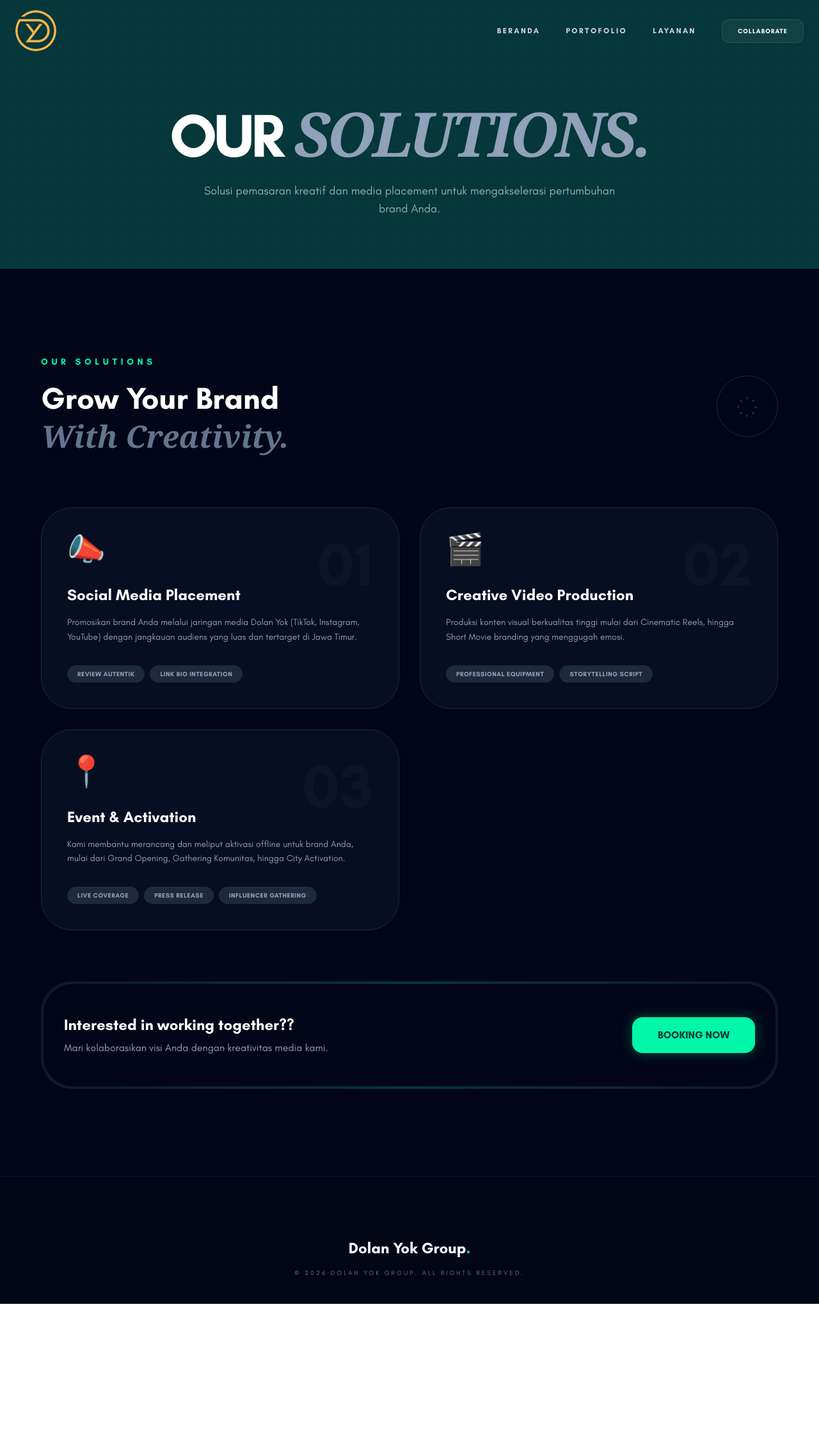
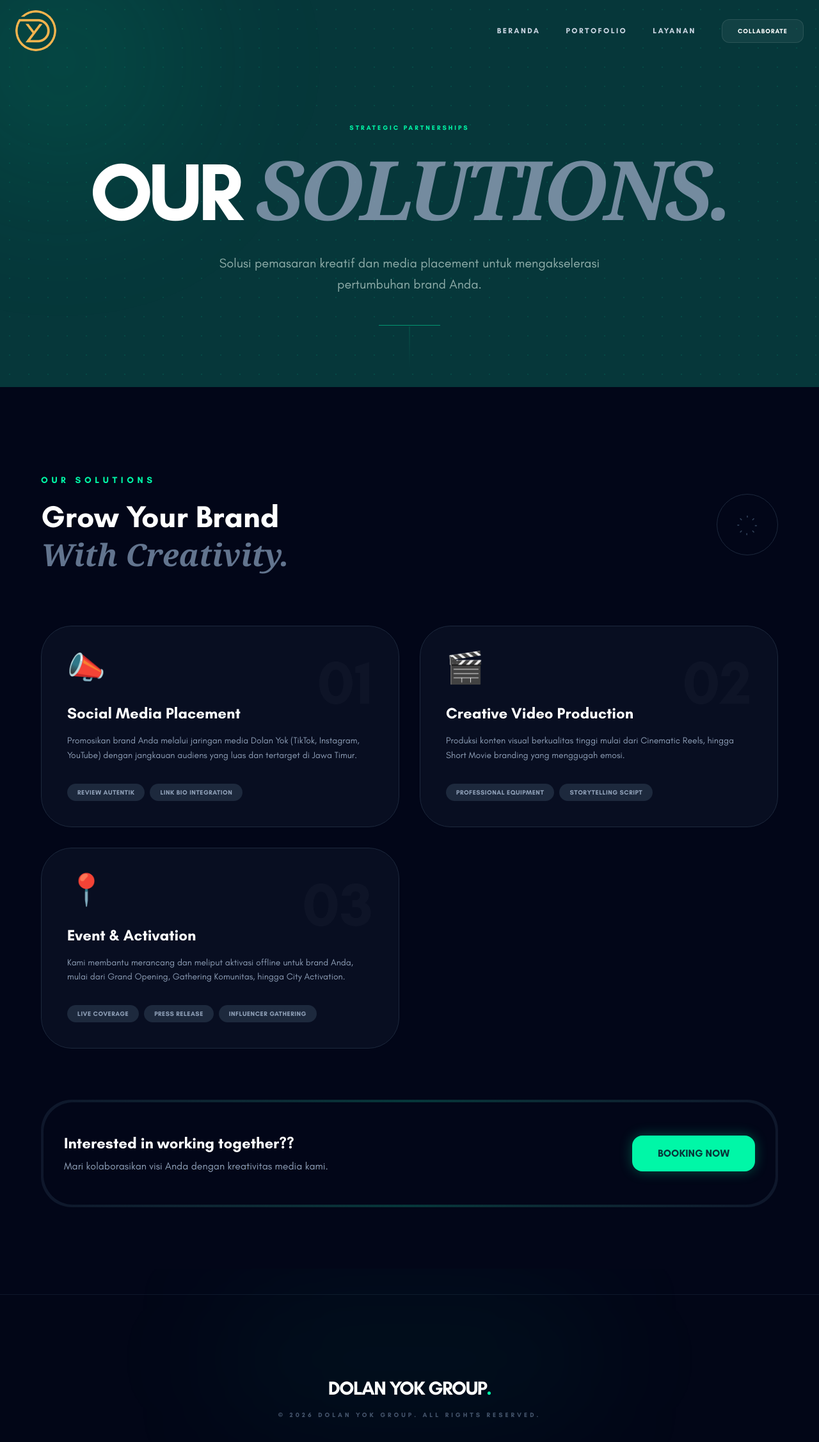
Before and after one commit to Rangz1727/Dolanyok, a Next.js app: page /layanan in a window 1280 px wide. Shown: the top 2254 px of the page at 64% size. Before the commit the page ends 2038 px from the top, so only its background shows below. Built offline with nearby package versions, Linux system fonts and the light colour scheme.

Commit message:
Update page.tsx

```diff
--- a/app/layanan/page.tsx
+++ b/app/layanan/page.tsx
@@ -1,40 +1,112 @@
 "use client";
 import { useEffect } from "react";
 import AOS from "aos";
+import "aos/dist/aos.css"; // Pastikan CSS AOS terimpor
+import { motion } from "framer-motion"; // Impor Framer Motion
 import Navbar from "../components/ui/Navbar";
 import Services from "../components/sections/Services";
 
 export default function LayananPage() {
   useEffect(() => {
-    AOS.init({ duration: 800, once: true });
+    AOS.init({ duration: 1000, once: true, easing: 'ease-out-quad' });
   }, []);
 
   return (
-    <main className="min-h-screen bg-slate-950 text-white overflow-x-hidden">
+    <main className="min-h-screen bg-slate-950 text-white overflow-x-hidden selection:bg-[#00f7a7] selection:text-black">
       <Navbar />
 
-      {/* Header Halaman Layanan */}
-      <section className="relative pt-40 pb-20 px-6 bg-[#06373a] overflow-hidden">
-        <div className="absolute inset-0 opacity-10" style={{ backgroundImage: `radial-gradient(#00f7a7 1px, transparent 1px)`, backgroundSize: '30px 30px' }}></div>
+      {/* --- HEADER LAYANAN --- */}
+      <section className="relative pt-48 pb-24 px-6 bg-[#06373a] overflow-hidden flex items-center justify-center">
+        {/* Animasi Background Pattern */}
+        <motion.div
+          initial={{ opacity: 0 }}
+          animate={{ opacity: 0.1 }}
+          transition={{ duration: 2 }}
+          className="absolute inset-0"
+          style={{ backgroundImage: `radial-gradient(#00f7a7 1px, transparent 1px)`, backgroundSize: '30px 30px' }}
+        ></motion.div>
+
+        {/* Glow Effect Elegan */}
+        <div className="absolute -top-24 -left-24 w-96 h-96 bg-[#00f7a7]/10 blur-[120px] rounded-full pointer-events-none"></div>
+
         <div className="max-w-6xl mx-auto relative z-10 text-center">
-          <h1 className="text-6xl md:text-8xl font-black tracking-tighter mb-6" data-aos="zoom-in">
-            OUR <span className="text-slate-400 italic font-serif">SOLUTIONS.</span>
-          </h1>
-          <p className="text-emerald-50/60 max-w-2xl mx-auto text-lg" data-aos="fade-up">
+          <motion.div
+            initial={{ opacity: 0, y: 30 }}
+            animate={{ opacity: 1, y: 0 }}
+            transition={{ duration: 0.8, ease: "easeOut" }}
+          >
+            <motion.span
+              initial={{ opacity: 0, letterSpacing: "0.5em" }}
+              animate={{ opacity: 1, letterSpacing: "0.3em" }}
+              transition={{ duration: 1.2, delay: 0.2 }}
+              className="text-[#00f7a7] text-[10px] font-bold uppercase mb-6 block"
+            >
+              Strategic Partnerships
+            </motion.span>
+
+            <h1 className="text-6xl md:text-9xl font-black tracking-tighter mb-8 leading-none">
+              OUR <span className="text-slate-400 italic font-serif opacity-80">SOLUTIONS.</span>
+            </h1>
+          </motion.div>
+
+          <motion.p
+            initial={{ opacity: 0 }}
+            animate={{ opacity: 0.6 }}
+            transition={{ duration: 1, delay: 0.5 }}
+            className="text-emerald-50 max-w-2xl mx-auto text-lg md:text-xl font-light leading-relaxed"
+          >
             Solusi pemasaran kreatif dan media placement untuk mengakselerasi pertumbuhan brand Anda.
-          </p>
+          </motion.p>
+
+          {/* Garis Dekoratif Animasi */}
+          <motion.div
+            initial={{ scaleX: 0 }}
+            animate={{ scaleX: 1 }}
+            transition={{ duration: 1, delay: 0.8 }}
+            className="h-[1px] w-24 bg-[#00f7a7]/50 mx-auto mt-12"
+          />
         </div>
+
+        {/* Floating Scroll Indicator */}
+        <motion.div
+          animate={{ y: [0, 12, 0] }}
+          transition={{ repeat: Infinity, duration: 2.5, ease: "easeInOut" }}
+          className="absolute bottom-10 left-1/2 -translate-x-1/2 opacity-20"
+        >
+          <div className="w-[1px] h-16 bg-gradient-to-b from-[#00f7a7] to-transparent"></div>
+        </motion.div>
       </section>
 
-      <div className="py-10">
+      {/* --- ISI SERVICES --- */}
+      <motion.div
+        initial={{ opacity: 0, y: 40 }}
+        whileInView={{ opacity: 1, y: 0 }}
+        viewport={{ once: true, margin: "-100px" }}
+        transition={{ duration: 0.8 }}
+        className="py-10 relative z-10"
+      >
         <Services />
-      </div>
+      </motion.div>
 
-      {/* Footer Manual (Sesuai request kamu sebelumnya yang nggak mau pisah file) */}
-      <footer className="w-full bg-[#020617] pt-24 pb-10 px-6 border-t border-slate-900">
-        <div className="max-w-6xl mx-auto text-center">
-           <div className="text-2xl font-black text-white mb-4">Dolan Yok Group<span className="text-[#00f7a7]">.</span></div>
-           <p className="text-slate-500 text-[10px] tracking-[0.3em]">© 2026 DOLAN YOK GROUP. ALL RIGHTS RESERVED.</p>
+      {/* --- FOOTER --- */}
+      <footer className="w-full bg-[#020617] pt-32 pb-12 px-6 border-t border-slate-900 relative">
+        {/* Glow Footer Halus */}
+        <div className="absolute top-0 left-1/2 -translate-x-1/2 w-full max-w-[600px] h-[200px] bg-[#00f7a7]/5 blur-[100px] rounded-full pointer-events-none"></div>
+
+        <div className="max-w-6xl mx-auto text-center relative z-10">
+           <motion.div
+             initial={{ opacity: 0, scale: 0.95 }}
+             whileInView={{ opacity: 1, scale: 1 }}
+             viewport={{ once: true }}
+             transition={{ duration: 0.8 }}
+           >
+             <div className="text-2xl md:text-3xl font-black text-white mb-4 uppercase tracking-tighter">
+               Dolan Yok Group<span className="text-[#00f7a7]">.</span>
+             </div>
+             <p className="text-slate-600 text-[9px] md:text-[10px] tracking-[0.4em] uppercase font-bold">
+               © 2026 DOLAN YOK GROUP. ALL RIGHTS RESERVED.
+             </p>
+           </motion.div>
         </div>
       </footer>
     </main>
```
